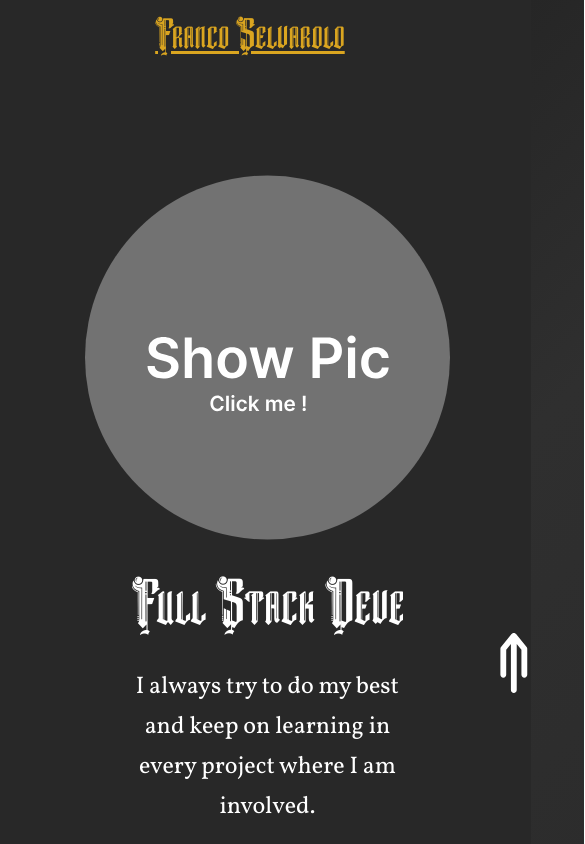
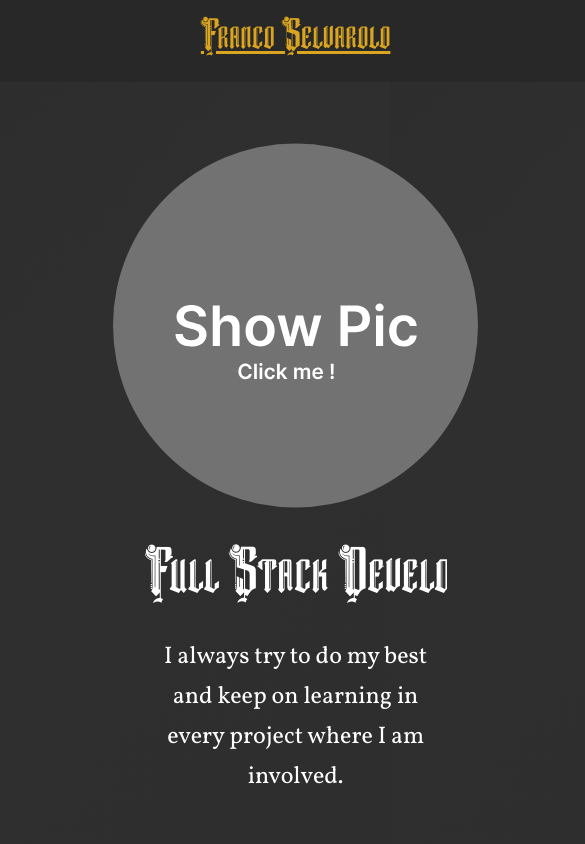
Before and after one commit to Fras28/Portfolio-React, a React (Create React App) app: page / in a window 390 px wide. Shown: the top 844 px of the page, 585 px wide, since content can reach past the window. Built offline with nearby package versions, Linux system fonts and the light colour scheme.

Commit message:
margin s

```diff
--- a/src/App.css
+++ b/src/App.css
@@ -1,7 +1,7 @@
 .App {
 width: 100%;
-justify-content: center;
-
+display: flex;
+flex-direction: column;
 }
 
 .App-logo {
@@ -31,7 +31,8 @@ justify-content: center;
     transform: rotate(360deg);
   }
 }
-
-@media (max-width: 900px) {
+@media screen and (max-width: 900px) {
+  .App {
+margin-left: 15%;}
 
 }
--- a/src/components/AboutMe/aboutMe.css
+++ b/src/components/AboutMe/aboutMe.css
@@ -5,7 +5,7 @@
     margin: auto;
 }
 .aboutMeContainer{
-    width: 90%;
+    width: 100%;
     height: 100%;
     display: flex; /* display block responsive  */
     justify-content:center;
@@ -342,13 +342,13 @@ li{
         display: flex;
         flex-direction: column-reverse;
         margin: auto;
+        width: 100%;
         align-items: center;
-        margin-left: 17%;
+
     }
     .left{
-        width: 60%;
-        margin-right: 2rem;
-        margin-left: -16%;
+        width: 45%;
+        margin-right: 24%;
     }
     .right{
 
--- a/src/components/Certifcado/credentials.css
+++ b/src/components/Certifcado/credentials.css
@@ -156,8 +156,13 @@
   color: white;
   font-family: 'Vollkorn', serif;
   font-size: 2rem;
+  text-align: center;
 }
 
+.myLinkss{
+  margin-top: 20%;
+  padding-bottom: 3%;
+}
 
 
 
@@ -170,13 +175,12 @@
       font-size: 4rem;
   }
   .certCont{
-    width: 90%;
+    width: 50%;
     margin: auto;
-    margin-left: 18%;
   }
   .divSep{
     width: 25%;
-  margin-left: 50%;
+  margin: auto;
   }
   .myLinkss{
 margin-left: 0%;
--- a/src/components/Footer/backToTop.css
+++ b/src/components/Footer/backToTop.css
@@ -1,7 +1,8 @@
 .foot{
     position: sticky;
     top: 75%;
-    z-index: 150;
+    z-index: 10;
+
 }
 .toTopBtn{
     width: 60px;
@@ -12,3 +13,9 @@
    margin-left: 93%;
    border-radius: 50%;
 }
+
+@media (max-width: 900px) {
+    .foot{
+      display: none;
+    }
+    }
--- a/src/components/Nav/nav.css
+++ b/src/components/Nav/nav.css
@@ -64,7 +64,6 @@ text-decoration: underline;
 @media (max-width: 900px) {
  .myName{
 font-size: 2rem;
-margin-left: 29%;
 }
 
 .navbar {
--- a/src/components/Proj/project.css
+++ b/src/components/Proj/project.css
@@ -86,7 +86,7 @@
     font-size: 4rem;
   }
   .backlProj{
-    margin-left: 18%;
+    margin-left: 5%;
   }
 
 }
--- a/src/components/header/header.css
+++ b/src/components/header/header.css
@@ -8,31 +8,27 @@
 @import url("https://fonts.googleapis.com/css2?family=Vollkorn&display=swap");
 /* From uiverse.io by @alexruix */
 #inicio{
-  width: 90%;
   margin: auto;
-  margin-top: 150%;
+  /* margin-top: 150%; */
 }
-
-
-.contenedorCard {
-  position: relative;
-  height: 100%;
-}
-
 .card {
   width: 100%;
   height: 100%;
+  min-height: 560px;
+  min-height: 365.22;
   align-items: center;
   display: flex;
   justify-content: space-evenly;
   flex-direction: row;
   background-color: transparent;
   border:none;
+  margin-bottom: 10%;
+  margin-top: 5%;
 }
 /*==================== card left ===============*/
 
 .cardLeft {
-  text-align: start;
+  text-align: center;
   font-family: DarkM;
   font-size: 7rem;
   color: white;
@@ -61,11 +57,7 @@
   overflow: hidden;
   white-space: pre;
 }
-.myLinkss{
-  margin-top: 20%;
-  padding-bottom: 3%;
-  margin-left: 48%;
-}
+
 .contact{
 font-size: 1.25rem;
 }
@@ -78,17 +70,15 @@ font-size: 1.25rem;
 .imgInicio {
   height: 550px;
   border-radius: 48% 48% 1% 1%;
-  display: flex;
-  margin: auto;
+  align-items: center;
 }
 .contPic{
   height: 550px;
   width: 350px;
-justify-content: left;
 }
 
 .myInfo {
-  max-width: 80%;
+  max-width: 100%;
   margin: auto;
   text-align: center;
   color: white;
@@ -103,19 +93,12 @@ a {
 .imgInicio:hover {
   background-position: center;
 }
-@media screen and (max-width: 1280px) {
-  #inicio{
-    margin-top: 240%;
-  }
-}
 
 @media screen and (max-width: 900px) {
   .card {
-    display: flex;
     overflow:unset;
-    margin-top: 650%;
     flex-direction: column-reverse;
-    margin-left: 10%
+
   }
   .myInfo {
     font-size: small;
@@ -135,10 +118,6 @@ a {
 }
 
 @media screen and (max-width: 640px) {
-  .card {
-    margin-top: 640%;
-    margin-left: 12%;
-  }
 
 }
 /*================ BACKGROUND ============*/
--- a/src/components/header/header.jsx
+++ b/src/components/header/header.jsx
@@ -25,7 +25,7 @@ const showPic = ()=>{
   return (
     <>
       <header id="inicio">
-        <div className="contemedorCard">
+        <div className="contenedorCard">
           <div className="card">
             <div className="cardLeft">
               <p className="titleCard">Full Stack Developer</p>
--- a/src/index.css
+++ b/src/index.css
@@ -1,11 +1,10 @@
 body {
-  margin: 0;
   font-family: -apple-system, BlinkMacSystemFont, 'Segoe UI', 'Roboto', 'Oxygen',
     'Ubuntu', 'Cantarell', 'Fira Sans', 'Droid Sans', 'Helvetica Neue',
     sans-serif;
   -webkit-font-smoothing: antialiased;
   -moz-osx-font-smoothing: grayscale;
-  background-color: #282828;
+  background-color: transparent;
 }
 
 code {
@@ -17,9 +16,8 @@ html {
   scroll-behavior: smooth;
   height: 100%;
   display: flex;
-  align-items: center;
   justify-content: center;
-  background-size: 100% 500%;
+  background-size: 100% 2000%;
   background-image: linear-gradient(
     -45deg,
     #5c5c5c 0%,
```
Also changed, not shown: src/components/AboutMe/aboutMe.jsx (+2 -2 lines).
